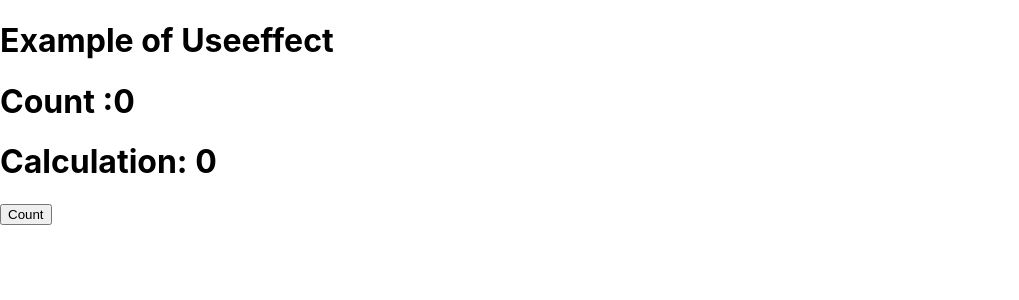
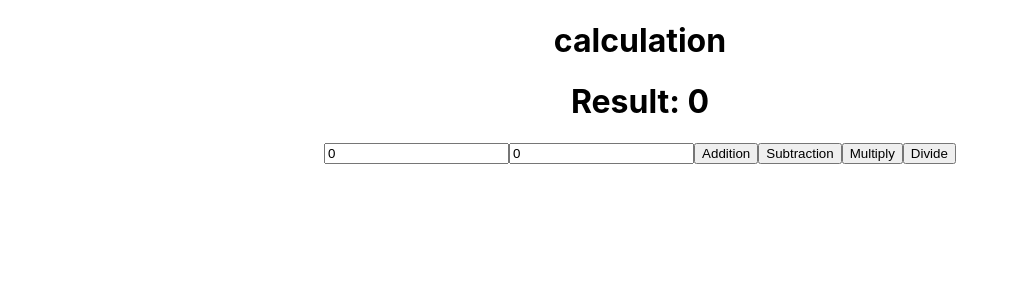
Before and after one commit to anurag-vns/anurag, a React (Create React App) app: page / in a window 1280 px wide. Shown: the top 300 px of the page, without its empty margins (0-1019 px from the left). Built offline with nearby package versions, Linux system fonts and the light colour scheme.

Commit message:
using usstate
find add,sub,multyply,divide

```diff
--- a/src/App.js
+++ b/src/App.js
@@ -1,11 +1,8 @@
-import Effects from "./Effects";
-
-
-
+import Calculation from "./Calculation";
 
 function App() {
   return (
- <Effects/>
+    <Calculation />
   );
 };
 export default App;
--- /dev/null
+++ b/src/Calculation.js
@@ -0,0 +1,42 @@
+import React, { use, useState } from "react";
+
+function Calculation() {
+    const [num, setNum] = useState(0);
+    const [num1, setNum1] = useState(0);
+    const [data, setData] = useState(0);
+
+    function addnumber() {
+        setData(Number(num) + Number(num1));
+    }
+
+    function subnumber() {
+        setData(Number(num) - Number(num1));
+    }
+
+    function multynumber() {
+        setData(Number(num) * Number(num1));
+    }
+
+    function dividenumber() {
+        setData(Number(num) / Number(num1));
+    }
+
+
+
+    return (
+        <div>
+<center>
+            <h1>calculation</h1>
+            <h1>Result: {data}</h1>
+            <input type="text" value={num} onChange={(e) => setNum(e.target.value)} placeholder="First Number" />
+            <input type="text" value={num1} onChange={(e) => setNum1(e.target.value)} placeholder="Second Number" />
+            <button onClick={addnumber} >Addition</button>
+            <button onClick={subnumber}>Subtraction</button>
+            <button onClick={multynumber}>Multiply</button>
+            <button onClick={dividenumber}>Divide</button>
+            </center>
+        </div>
+    );
+
+}
+export default Calculation;
```
